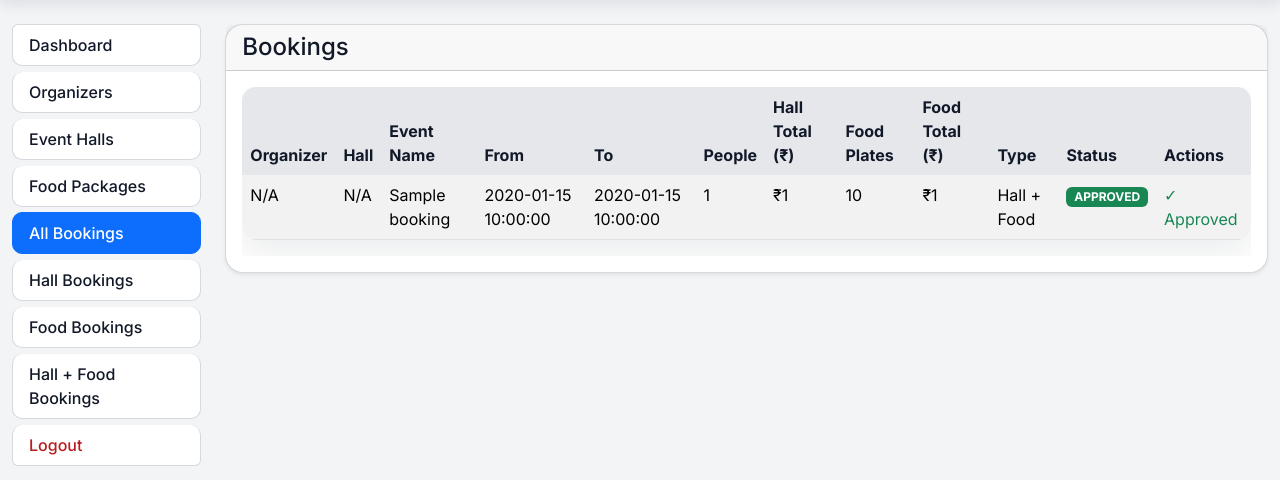
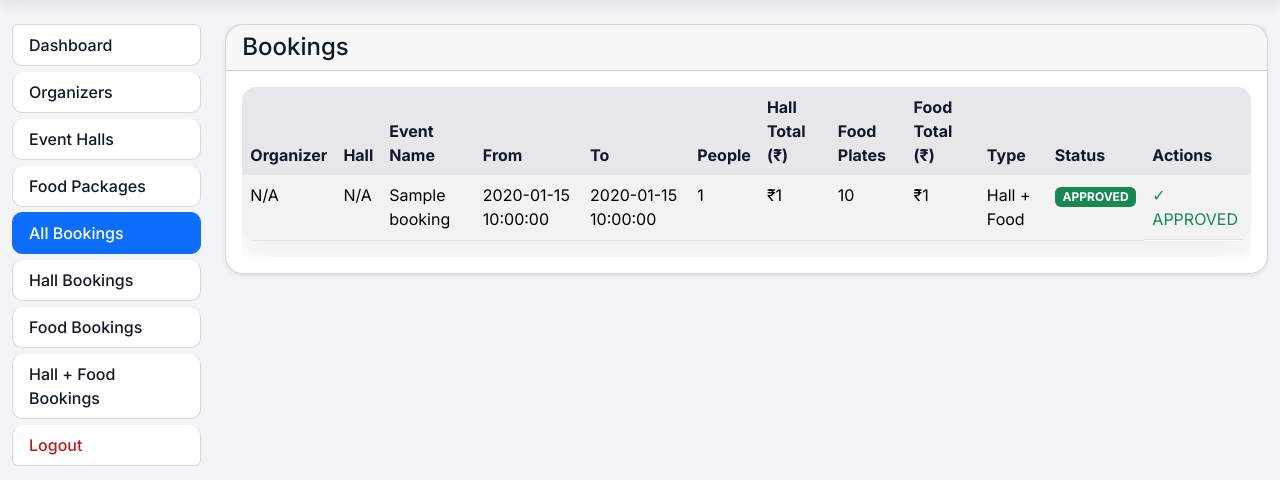
Before and after one commit to TejaReddiee07/Online_Event_Booking_And_Management_System__, a Flask app: page /admin/bookings in a window 1280 px wide. Shown: the part 64-544 px from the top of the page. Run offline with Flask 3, Linux system fonts and the light colour scheme; the visitor is signed in with stand-in values (Sample User, id 1); a database or web service that is not in the repository returns one stand-in record (values such as "Sample title").

Commit message:
Update bookings.html

```diff
--- a/templates/admin/bookings.html
+++ b/templates/admin/bookings.html
@@ -116,16 +116,21 @@
                                         {{ status.upper() }}
                                     </span>
                                 </td>
-                                <td>
+                                <td class="d-flex gap-1">
     {% if booking.get('status', 'pending') == 'pending' %}
         <a href="{{ url_for('admin.approve', booking_id=booking._id) }}"
            class="btn btn-sm btn-success">
             Approve
         </a>
+        <a href="{{ url_for('admin.reject', booking_id=booking._id) }}"
+           class="btn btn-sm btn-danger">
+            Reject
+        </a>
     {% else %}
-                                    <span class="text-success">✓ Approved</span>
+        <span class="text-success">✓ {{ booking.status|upper }}</span>
     {% endif %}
 </td>
+
                             </tr>
                             {% endfor %}
                         </tbody>
```
Lines whose indentation alone changed are shown as unchanged.
